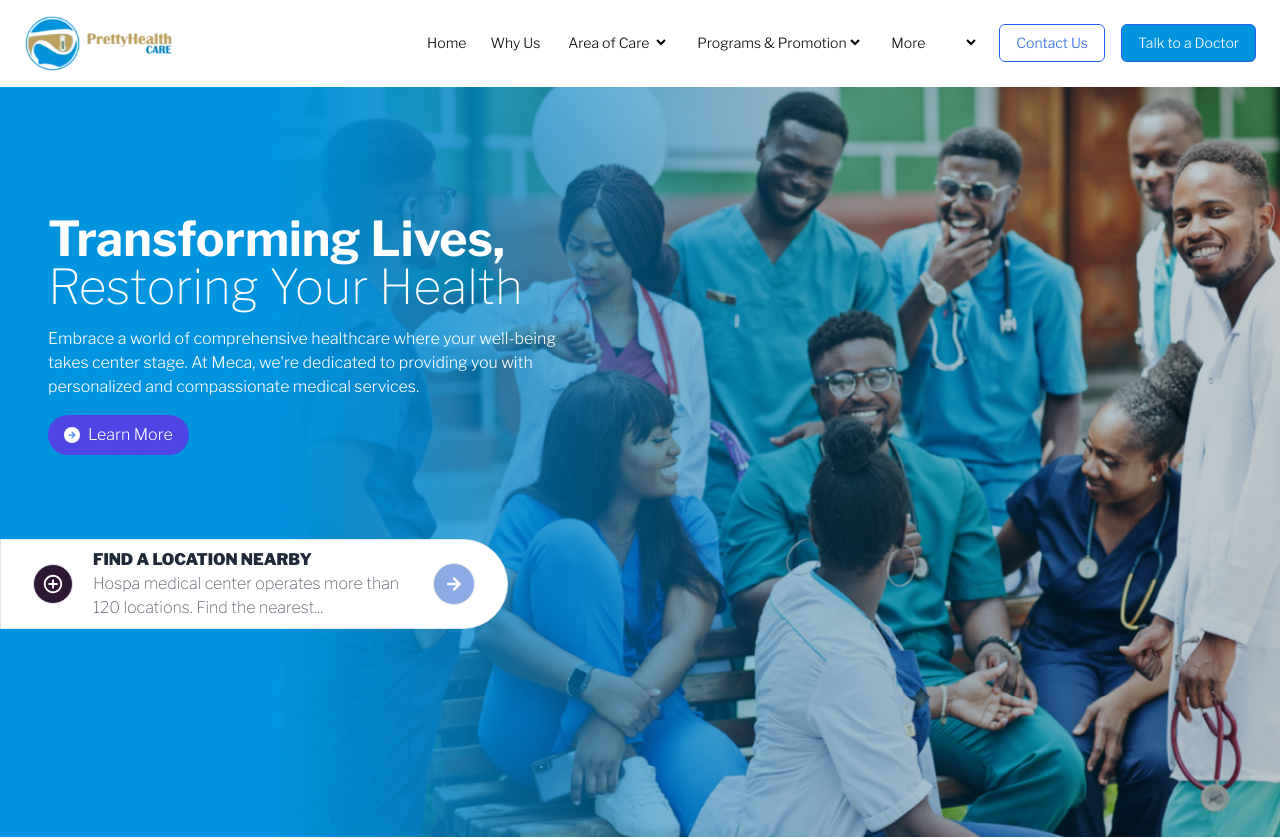
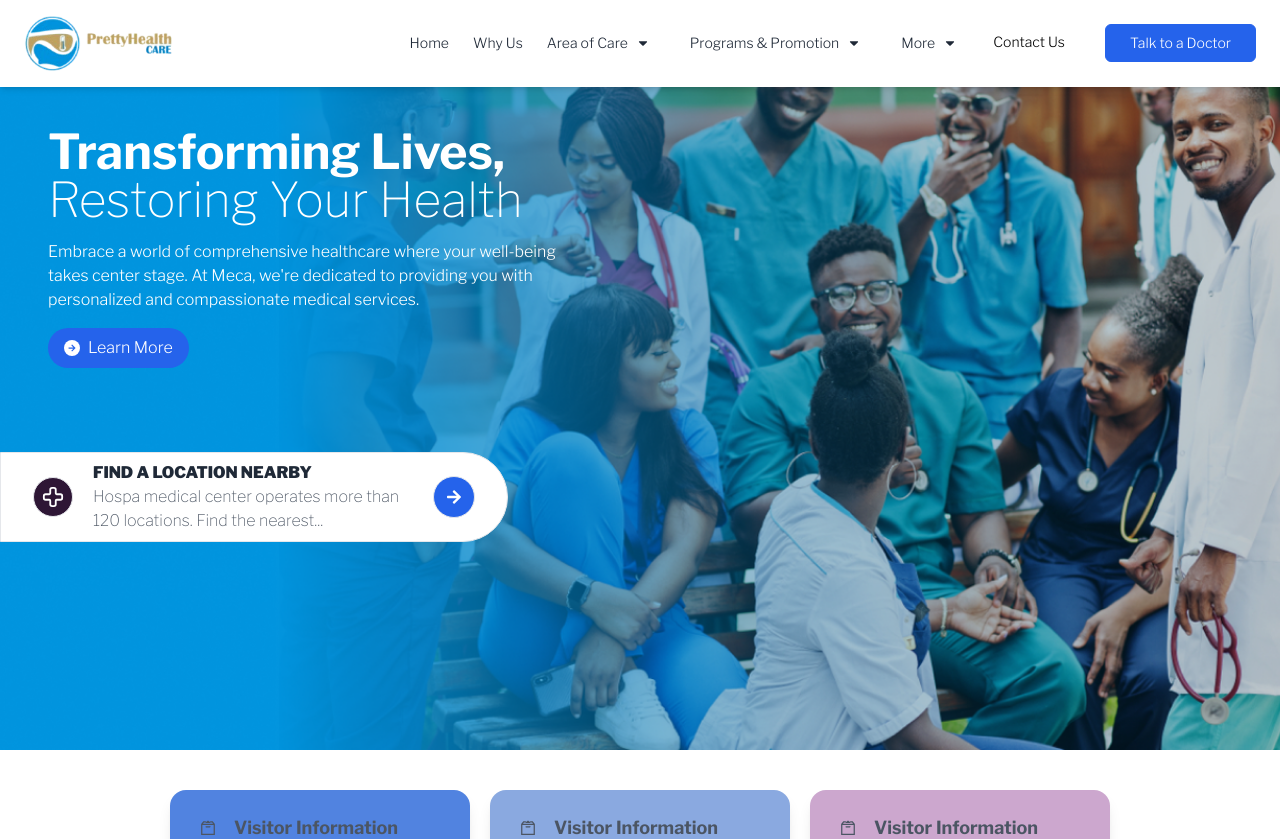
Before and after one commit to Savi1303/ade_healthcare, a Next.js app: page / in a window 1280 px wide. Shown: the top 839 px of the page. Built offline with nearby package versions, Linux system fonts and the light colour scheme.

Commit message:
'navbarAboutus'

```diff
--- a/src/components/About Us/OurStory/OurStory.tsx
+++ b/src/components/About Us/OurStory/OurStory.tsx
@@ -7,7 +7,7 @@ const OurStory = () => {
             {/* Left Content */}
             <div className="w-full md:w-1/2 space-y-4 text-center md:text-left">
                 {/* Section Header */}
-                <p className="text-xs md:text-sm lg:text-base font-semibold text-indigo-600 tracking-wider">
+                <p className="lg:text-md text-lg font-semibold text-indigo-600 tracking-wider">
                     Our Story
                 </p>
 
--- a/src/components/About Us/OurStorys/Story.tsx
+++ b/src/components/About Us/OurStorys/Story.tsx
@@ -18,7 +18,7 @@ const Story = () => {
             {/* Right Content */}
             <div className="w-full md:w-1/2 space-y-4 text-center md:text-left">
                 {/* Section Label */}
-                <p className="text-xs md:text-sm lg:text-base font-semibold text-indigo-600 tracking-wider">
+                <p className="lg:text-md text-lg font-semibold text-indigo-600 tracking-wider">
                     Our Story
                 </p>
 
--- a/src/components/LandingPage/Blog/Blog.tsx
+++ b/src/components/LandingPage/Blog/Blog.tsx
@@ -6,7 +6,7 @@ const Blog = () => {
         <div className="container mx-auto p-5">
             {/* Header Section */}
             <div className="text-center mb-10">
-                <h2 className="text-xl lg:text-sm font-bold text-indigo-400">
+                <h2 className="lg:text-md text-lg font-bold text-indigo-400">
                     Blog & Articles
                 </h2>
                 <h3 className="text-xl sm:text-2xl md:text-3xl mt-3 text-gray-600">
--- a/src/components/LandingPage/HomeView/HomeView.tsx
+++ b/src/components/LandingPage/HomeView/HomeView.tsx
@@ -1,7 +1,9 @@
 import Image from 'next/image';
+import Link from 'next/link';
 import React from 'react';
-import { BiPlusCircle } from "react-icons/bi";
+// import { BiPlusCircle } from "react-icons/bi";
 import { FaArrowRight } from 'react-icons/fa';
+import { Cross } from "lucide-react"
 
 const HomeView = () => {
     return (
@@ -18,7 +20,7 @@ const HomeView = () => {
 
             {/* Content Overlay */}
             <div className="absolute inset-0 flex flex-col justify-center items-start text-white px-4 sm:px-8 lg:px-12 space-y-6">
-                <div className='absolute space-y-4 top-16 sm:top-20 md:top-32 lg:top-32'>
+                <div className='absolute space-y-4 top-32'>
                     <h1 className="text-3xl sm:text-4xl md:text-5xl font-bold">
                         Transforming Lives,
                     </h1>
@@ -32,8 +34,8 @@ const HomeView = () => {
                         compassionate medical services.
                     </p>
 
-                    <button className="px-4 py-2 flex items-center gap-2 rounded-full bg-indigo-600 hover:bg-indigo-800 text-white w-fit">
-                        <div className="flex justify-center items-center bg-white text-blue-500 w-4 h-4 rounded-full">
+                    <button className="px-4 py-2 flex items-center gap-2 rounded-full bg-blue-600 hover:bg-blue-700 text-white w-fit">
+                        <div className="flex justify-center items-center bg-white text-blue-600 w-4 h-4 rounded-full">
                             <FaArrowRight className="w-2 h-2" />
                         </div>
                         <p>Learn More</p>
@@ -41,8 +43,8 @@ const HomeView = () => {
                 </div>
 
                 {/* Location Section */}
-                <div className="absolute left-0 bottom-44 sm:bottom-16 md:bottom-40 lg:bottom-52 flex items-center bg-white space-x-5 px-4 sm:px-6 md:px-8 py-2 border rounded-tr-full rounded-br-full max-w-xs sm:max-w-md lg:max-w-lg">
-                    <BiPlusCircle size={40} className='hidden md:flex bg-[#2e1635] rounded-full border font-2xl p-2' />
+                <div className="absolute left-0 bottom-12 sm:bottom-16 md:bottom-40 lg:bottom-52 flex items-center bg-white space-x-5 px-4 sm:px-6 md:px-8 py-2 border rounded-tr-full rounded-br-full max-w-xs sm:max-w-md lg:max-w-lg">
+                    <Cross size={40} className='hidden md:flex bg-[#2e1635] rounded-full border font-2xl p-2' />
 
                     <div>
                         <span className="font-extrabold text-xs sm:text-sm md:text-base text-gray-800">FIND A LOCATION NEARBY</span>
@@ -52,12 +54,12 @@ const HomeView = () => {
                         </p>
                     </div>
 
-                    <a
+                    <Link
                         href="#"
-                        className="text-white p-3 flex items-center border rounded-full bg-[#8cabe4] hover:bg-[#273c61] transition duration-300 ease-in-out"
+                        className="text-white p-3 flex items-center border rounded-full bg-blue-600 hover:bg-blue-700 transition duration-300 ease-in-out"
                     >
                         <FaArrowRight />
-                    </a>
+                    </Link>
                 </div>
             </div>
         </div>
--- a/src/components/LandingPage/Servicess/Service.tsx
+++ b/src/components/LandingPage/Servicess/Service.tsx
@@ -52,7 +52,7 @@ const Service = () => {
             <div className="container mx-auto px-6 sm:px-8 lg:px-10 space-y-12">
                 {/* Section Header */}
                 <div className="text-center">
-                    <span className="lg:text-xs text-lg font-semibold text-indigo-600">Our Services</span>
+                    <span className="lg:text-md text-lg font-semibold text-indigo-600">Our Services</span>
                     <h2 className="text-2xl sm:text-3xl md:text-4xl font-thin text-gray-800 mt-2 md:w-[500px] mx-auto">
                         We Serve in Different{' '}
                         <span className="font-extrabold">Areas For Our Patients</span>
--- a/src/components/LandingPage/VisitInfo/VisitInfo.tsx
+++ b/src/components/LandingPage/VisitInfo/VisitInfo.tsx
@@ -36,7 +36,7 @@ const VisitInfo = () => {
 
                     {/* Text Content */}
                     <div className="w-full lg:w-1/2 space-y-6 text-gray-800">
-                        <span className="lg:text-xs text-lg font-semibold text-indigo-400">
+                        <span className="lg:text-md text-lg font-semibold text-indigo-400">
                             About PrettyHealth
                         </span>
 
--- a/src/components/LandingPage/YourHealth/YourHealth.tsx
+++ b/src/components/LandingPage/YourHealth/YourHealth.tsx
@@ -9,7 +9,7 @@ const YourHealth = () => {
             <div className="container mx-auto flex flex-col space-y-10 px-6 md:px-10">
                 {/* Header Section */}
                 <div className="text-center md:text-left animate__animated animate__slideInRight">
-                    <span className="lg:text-xs text-lg font-bold text-indigo-600">
+                    <span className="lg:text-md text-lg font-bold text-indigo-600">
                         Your Health is Our Top Priority
                     </span>
                     <p className="text-2xl md:text-3xl text-gray-900 font-thin mt-2 md:w-[650px] mx-auto md:mx-0 leading-relaxed">
--- /dev/null
+++ b/src/components/Navbar/NavButton/NavButton.tsx
@@ -0,0 +1,33 @@
+import Link from 'next/link';
+import React from 'react';
+
+const NavButton = () => {
+    const buttons = [
+        {
+            name: 'Contact Us',
+            href: '/contact-us',
+            color: 'bg-white hover:bg-blue-600 text-black hover:text-white',
+        },
+        {
+            name: 'Talk to a Doctor',
+            href: '/',
+            color: 'bg-blue-600 text-white hover:bg-white hover:text-blue-600 border border-blue-600',
+        },
+    ];
+
+    return (
+        <div className="flex flex-row gap-4">
+            {buttons.map((button, index) => (
+                <Link key={index} href={button.href}>
+                    <button
+                        className={`${button.color} font-medium py-2 px-6 rounded-md transition w-full sm:w-auto`}
+                    >
+                        {button.name}
+                    </button>
+                </Link>
+            ))}
+        </div>
+    );
+};
+
+export default NavButton;
--- /dev/null
+++ b/src/components/Navbar/NavLinks/NavLinks.tsx
@@ -0,0 +1,121 @@
+'use client';
+import React, { useState, useEffect } from 'react';
+import { FaCaretDown } from 'react-icons/fa';
+
+const NavLinks = ({ isMobile, onClick }) => {
+    const links = [
+        {
+            name: 'Area of Care',
+            submenu: [
+                { name: 'Primary Care', value: '' },
+                { name: 'Specialty Care', value: '/diagnostics' },
+            ],
+        },
+        {
+            name: 'Programs & Promotion',
+            submenu: [
+                { name: 'Health Programs', value: '/school-health' },
+                { name: 'Promotions', value: '' },
+            ],
+        },
+        {
+            name: 'More',
+            submenu: [
+                { name: 'FAQ', value: '/FAQs' },
+                { name: 'Contact Us', value: '/contact-us' },
+            ],
+        },
+    ];
+
+    const [activeLink, setActiveLink] = useState(null); // For desktop hover
+    const [activeMobileLink, setActiveMobileLink] = useState(null); // For mobile click
+    const [timeoutId, setTimeoutId] = useState(null); // Timeout for desktop hover
+
+    const handleMouseEnter = (index) => {
+        if (!isMobile) {
+            clearTimeout(timeoutId);
+            setActiveLink(index);
+        }
+    };
+
+    const handleMouseLeave = () => {
+        if (!isMobile) {
+            const id = setTimeout(() => {
+                setActiveLink(null);
+            }, 200);
+            setTimeoutId(id);
+        }
+    };
+
+    const handleMobileClick = (index) => {
+        setActiveMobileLink(prevIndex => (prevIndex === index ? null : index));
+    };
+
+    const handleDropdownChange = (e) => {
+        if (e.target.value) {
+            window.location.href = e.target.value;
+        }
+    };
+
+    useEffect(() => {
+        return () => clearTimeout(timeoutId);
+    }, [timeoutId]);
+
+    return (
+        <div className="flex flex-col lg:flex-row gap-4">
+            {links.map((link, index) => (
+                <div
+                    key={index}
+                    onMouseEnter={() => !isMobile && handleMouseEnter(index)}
+                    onMouseLeave={() => !isMobile && handleMouseLeave()}
+                    className="relative group"
+                >
+                    {/* Main Link */}
+                    <div
+                        className={`text-gray-800 cursor-pointer hover:text-blue-600 text-left px-3 py-2 flex items-center justify-between ${isMobile ? 'text-lg' : ''}`}
+                        onClick={() => isMobile && handleMobileClick(index)}
+                    >
+                        <h2>{link.name}</h2>
+
+                        {link.submenu && (
+                            <FaCaretDown
+                                className={`ml-2 transition-transform duration-200 ease-in-out transform ${activeMobileLink === index ? 'rotate-180' : ''}`}
+                                onClick={() => isMobile ? handleMobileClick(index) : null}
+                            />
+                        )}
+                    </div>
+
+                    {/* Submenu */}
+                    <div
+                        className={`absolute left-0 w-56 top-full mt-7 rounded-br-xl bg-white shadow-lg z-20 transition-opacity duration-300 ease-in-out
+                        ${activeLink === index || activeMobileLink === index ? 'opacity-100' : 'opacity-0 pointer-events-none'}`}
+                    >
+                        {link.submenu && (
+                            <ul>
+                                {link.submenu.map((submenuItem, subIndex) => (
+                                    <li
+                                        key={subIndex}
+                                        className={`px-4 py-2 text-gray-800 hover:bg-blue-600 cursor-pointer hover:text-white ${isMobile ? 'text-lg' : ''}`}
+                                        onClick={() => {
+                                            if (isMobile) {
+                                                window.location.href = submenuItem.value;
+                                                setActiveMobileLink(null); // Close the menu on mobile after selection
+                                            }
+                                            if (!isMobile && submenuItem.value) {
+                                                window.location.href = submenuItem.value;
+                                            }
+                                        }}
+                                    >
+                                        {submenuItem.name}
+                                    </li>
+                                ))}
+                            </ul>
+                        )}
+                    </div>
+                </div>
+            ))}
+        </div>
+    );
+};
+
+export default NavLinks;
--- a/src/components/Navbar/Navbar.tsx
+++ b/src/components/Navbar/Navbar.tsx
@@ -1,5 +1,8 @@
 'use client';
 import Image from 'next/image';
+import Link from 'next/link';
+import NavLinks from './NavLinks/NavLinks';
+import NavButton from './NavButton/NavButton';
 import { useState } from 'react';
 import { FaBars, FaTimes } from 'react-icons/fa';
 
@@ -11,8 +14,8 @@ const Navbar = () => {
     };
 
     return (
-        <div className="bg-white shadow-md top-0 left-0 w-full z-50">
-            <div className="container mx-auto flex justify-between items-center px-6 py-4">
+        <div className="bg-white shadow-md fixed top-0 left-0 w-full z-50">
+            <div className="mx-auto flex justify-between items-center px-6 py-4">
                 {/* Logo */}
                 <div className="flex items-center z-50">
                     <Image
@@ -21,102 +24,66 @@ const Navbar = () => {
                         width={150}
                         height={50}
                         className="cursor-pointer"
-                        onClick={() => window.location.href = "/"}
+                        onClick={() => (window.location.href = "/")}
+                        priority
                     />
                 </div>
 
+                {/* Desktop Navigation */}
+                <ul className="hidden lg:flex items-center text-sm">
+                    <li>
+                        <Link href="/" className="text-gray-800 hover:text-blue-600 transition py-2 px-3">
+                            Home
+                        </Link>
+                    </li>
+                    <li>
+                        <Link href="/about_us" className="text-gray-800 hover:text-blue-600 transition py-2 px-3">
+                            Why Us
+                        </Link>
+                    </li>
+                    <NavLinks />
+                    <NavButton />
+                </ul>
+
                 {/* Mobile Menu Button */}
                 <div className="lg:hidden z-50">
-                    <button onClick={toggleMobileMenu} className="text-gray-800 focus:outline-none">
+                    <button
+                        onClick={toggleMobileMenu}
+                        className="text-gray-800 focus:outline-none p-2 rounded-md hover:bg-gray-200 transition"
+                    >
                         {isMobileMenuOpen ? <FaTimes size={30} /> : <FaBars size={30} />}
                     </button>
                 </div>
+            </div>
 
-                {/* Navigation Links */}
+            {/* Mobile Navigation */}
             <div
-                    className={`absolute space-x-5 md:static top-0 left-0 w-full md:w-auto bg-white md:bg-transparent z-10 md:flex items-center justify-between transition-all duration-300 ${isMobileMenuOpen ? 'h-screen flex flex-col justify-start space-y-6 py-60 px-6' : 'hidden md:flex'
+                className={`lg:hidden fixed top-10 left-0 w-full h-full py-10 px-1 bg-white z-40 transform duration-300 ease-in-out ${
+                    isMobileMenuOpen ? 'translate-x-0' : 'translate-x-full'
                 }`}
             >
-                    <ul className="md:flex md:space-x-6 space-y-6 md:space-y-0 items-center text-sm font-bold">
-                        <li className="text-black-700 font-medium hover:text-blue-600 cursor-pointer transition"
-                            onClick={() => window.location.href = "/"}
+                <ul className="flex flex-col items-start justify-start p-6 space-y-4 text-sm">
+                    <li>
+                        <Link
+                            href="/"
+                            className="text-gray-800 hover:text-blue-600 transition text-lg px-3"
+                            onClick={toggleMobileMenu}
                         >
                             Home
+                        </Link>
                     </li>
-                        <li className="text-black-700 font-medium hover:text-blue-600 cursor-pointer transition"
-                            onClick={() => window.location.href = "/about_us"}
+                    <li>
+                        <Link
+                            href="/about_us"
+                            className="text-gray-800 hover:text-blue-600 transition text-lg px-3"
+                            onClick={toggleMobileMenu}
                         >
                             Why Us
+                        </Link>
                     </li>
-                        <li>
-                            <select
-                                aria-label="Select Area of Care"
-                                name="area of care"
-                                id="AreaOfCare"
-                                className="text-black-700 font-medium bg-transparent p-0 m-0 outline-none cursor-pointer hover:text-blue-600 rounded-lg"
-                                onChange={(e) => {
-
-                                    if (e.target.value === "Specialty Care") {
-                                        window.location.href = "/diagnostics";
-                                    }
-                                }}
-                            >
-                                <option value="">Area of Care</option>
-                                <option value="Primary Care">Primary Care</option>
-                                <option value="Specialty Care">Diagnostics</option>
-                            </select>
-                        </li>
-                        <li>
-                            <select
-                                aria-label="Programs & Promotion"
-                                name="programs"
-                                id="Programs"
-                                className="text-black-700 font-medium bg-transparent p-0 m-0 outline-none cursor-pointer hover:text-blue-600"
-                                onChange={(e) => {
-                                    if (e.target.value === "Health Programs") {
-                                        window.location.href = "/school-health";
-                                    }
-                                }}
-                            >
-                                <option value="">Programs & Promotion</option>
-                                <option value="Health Programs">Health Programs</option>
-                                <option value="Promotions">Promotions</option>
-                            </select>
-                        </li>
-                        <li>
-                            <select
-                                aria-label="More"
-                                name="more"
-                                id="More"
-                                className="text-black-700 font-medium bg-transparent p-0 m-0 outline-none cursor-pointer hover:text-blue-600"
-                                onChange={(e) => {
-                                    if (e.target.value === "FAQ") {
-                                        window.location.href = "/FAQs";
-                                    }
-                                    if (e.target.value === "Contact Us") {
-                                        window.location.href = "/contact-us";
-                                    }
-                                }}
-                            >
-                                <option value="">More</option>
-                                <option value="FAQ">FAQ</option>
-                                <option value="Contact Us">Contact Us</option>
-                            </select>
-                        </li>
+                    <NavLinks isMobile onClick={toggleMobileMenu} />
+                    <NavButton />
                 </ul>
-
-                    {/* Buttons */}
-                    <div className="md:flex items-center space-x-4 mt-6 md:mt-0">
-                        <button className="bg-white border border-blue-600 text-blue-600 hover:bg-[#0094DE] hover:text-white text-sm font-medium px-4 py-2 rounded-md transition"
-                            onClick={() => window.location.href = "/contact-us"}
-                        >
-                            Contact Us
-                        </button>
-                        <button className="bg-[#0094DE] text-white hover:bg-white hover:text-blue-600 border border-blue-600 text-sm font-medium px-4 py-2 rounded-md transition">
-                            Talk to a Doctor
-                        </button>
-                    </div>
-                </div>
             </div>
         </div>
     );
```
Also changed, not shown: src/components/About Us/AboutHome/AboutHome.tsx (+8 -6 lines), src/components/LandingPage/PrettyHealth/PrettyHealth.tsx (+7 -6 lines). Lines whose indentation alone changed are shown as unchanged.
